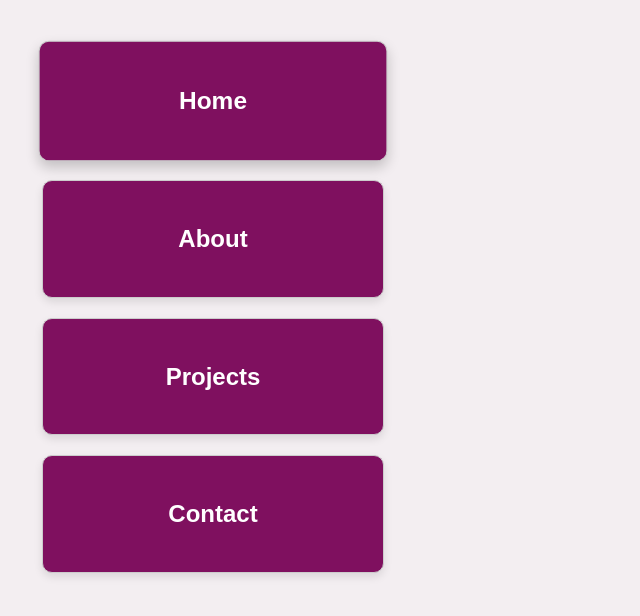
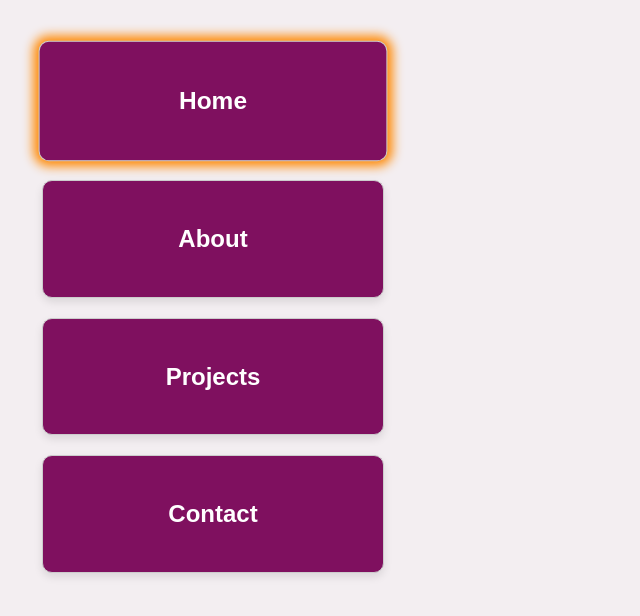
Before and after one commit to ladantork/portfolio, a React (Vite) app: page / in a window 1280 px wide. In both pictures the pointer is over the element "Home". Shown: the top 616 px of the page, without its empty margins (0-640 px from the left). Built offline with nearby package versions, Linux system fonts and the light colour scheme.

Commit message:
an orange shadow around cards when I hover the mouse

```diff
--- a/src/App.css
+++ b/src/App.css
@@ -34,7 +34,7 @@ body {
 
 /* Hover effect for cards */
 .card:hover {
-  box-shadow: 0 6px 12px rgba(0, 0, 0, 0.2);
+  box-shadow: 0 0 10px 5px rgb(255, 136, 0); /* Strong orange shadow */
   transform: scale(1.02);
 }
 
@@ -64,6 +64,7 @@ body {
   flex-direction: column; /* Stack content vertically */
   padding: 20px; /* Add padding to the expanded card */
   box-sizing: border-box; /* Include padding in width/height */
+
 
 }
 
```
